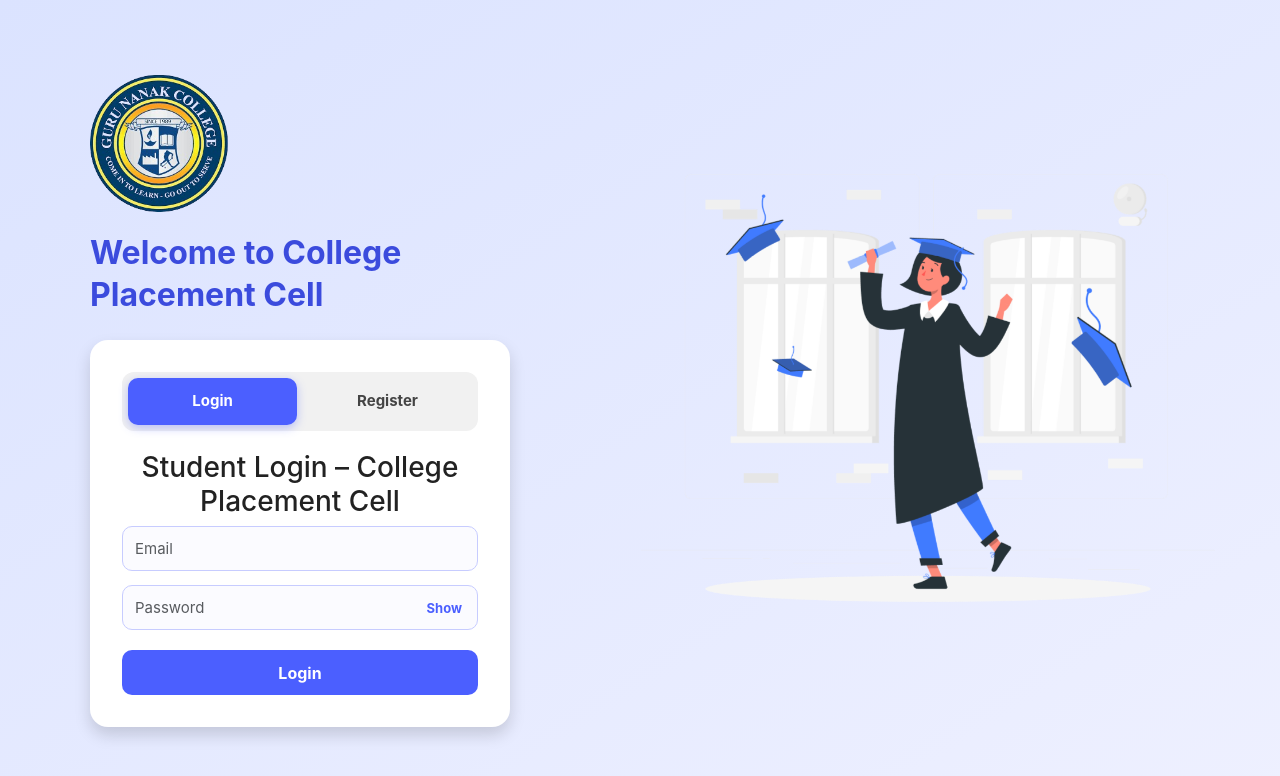
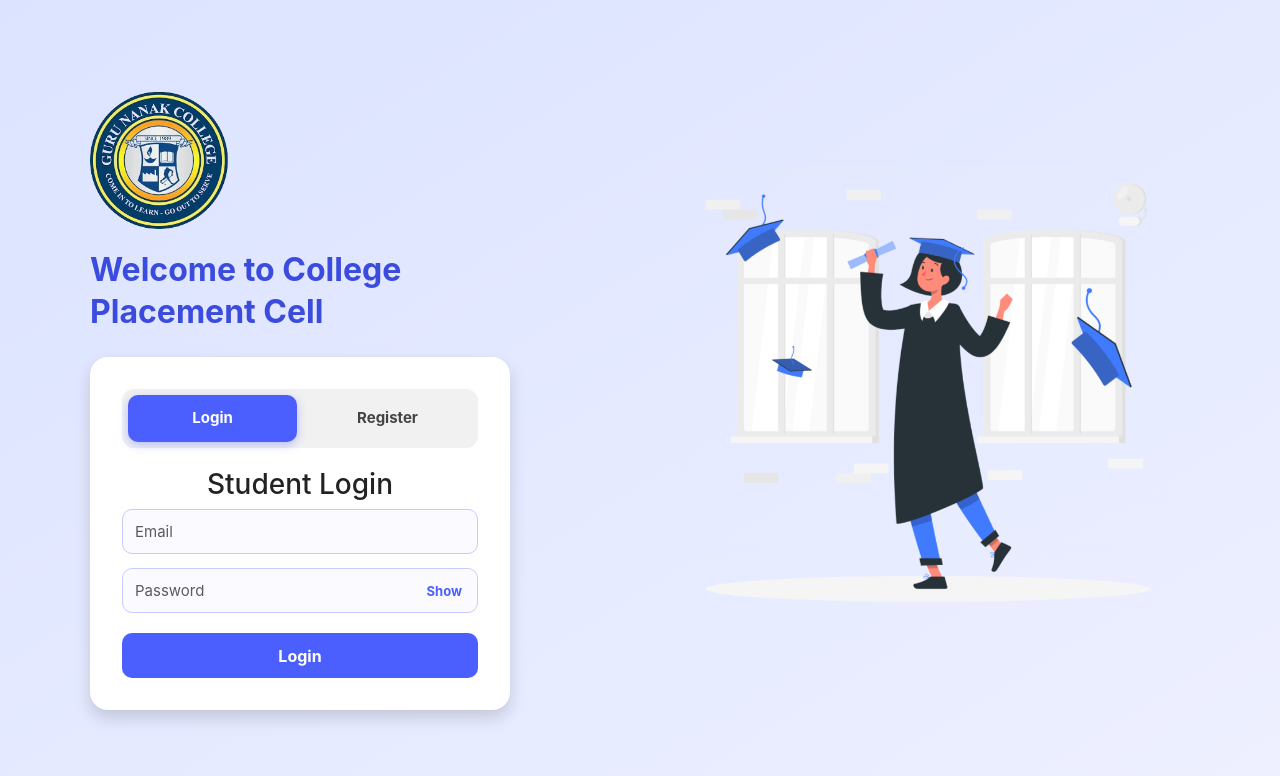
Before and after one commit to KaifShaikh668/college-placement-frontend, a React (Create React App) app: page /login/student in a window 1280 px wide. Shown: the top 776 px of the page. Built offline with nearby package versions, Linux system fonts and the light colour scheme.

Commit message:
fix: vercel build + validation polished

```diff
--- a/src/pages/auth/StudentLogin.jsx
+++ b/src/pages/auth/StudentLogin.jsx
@@ -151,7 +151,7 @@ Register
 <div className="form-area">
 
 <h3 className="text-center">
-Student Login – College Placement Cell
+Student Login
 </h3>
 
 <input
```
